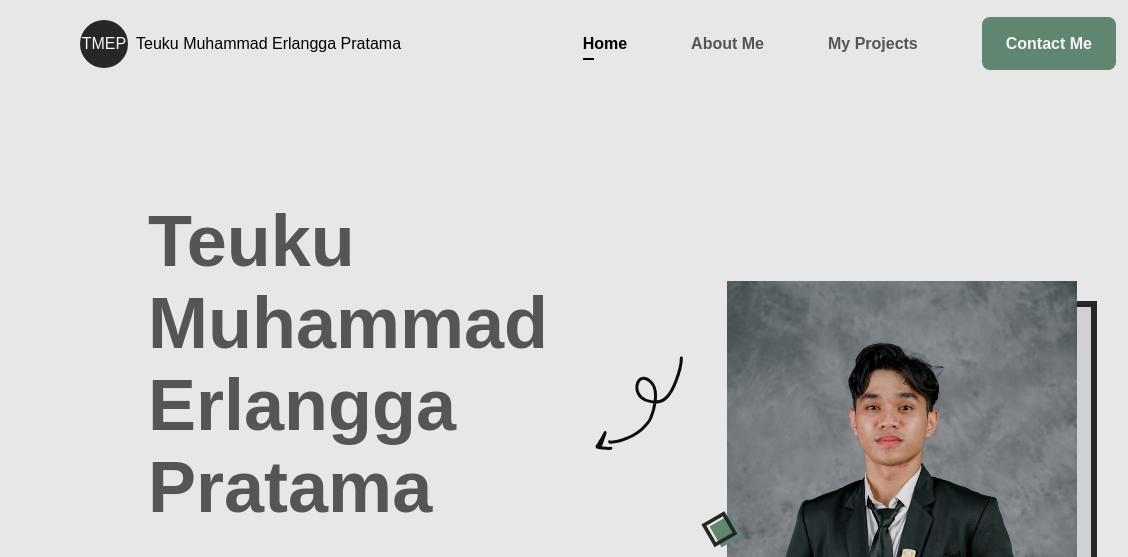
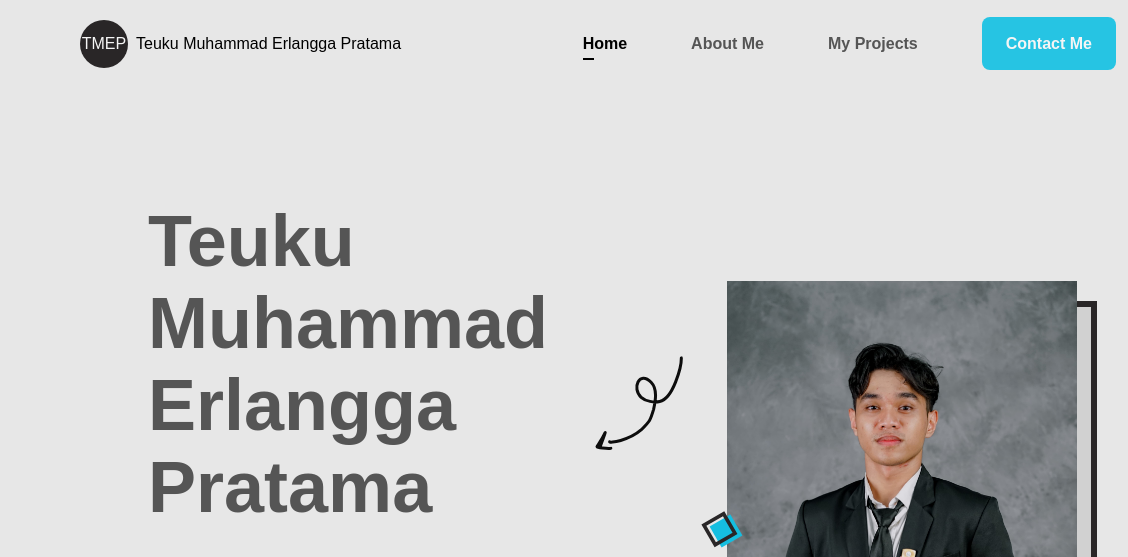
Before and after one commit to ErlPrtm/erlprtm.github.io, a plain HTML site: page index.html in a window 1280 px wide. Shown: the top 557 px of the page, 0-1128 px from the left. Drawn offline with nearby package versions, Linux system fonts and the light colour scheme; a web font is replaced by a local one.

Commit message:
Mengganti theme color to blue

```diff
--- a/assets/css/style.css
+++ b/assets/css/style.css
@@ -7,11 +7,11 @@
 
   /*======= Colors =======*/
   /* Color mode RGB(Red, Green, Blue) */
-  --first-color: rgb(95, 134, 113); /*Cutty Sark*/
+  --first-color: rgb(21, 190, 224);
   --black-color: rgb(41, 38, 39);
   --black-color-light: rgb(102, 102, 102);
-  --button: rgb(95, 134, 113);
-  --button-hover: rgb(56, 78, 66);
+  --button: rgb(38, 196, 227);
+  --button-hover: rgb(10, 112, 159);
   --white-color: rgb(245, 245, 245);
   --title-color: rgb(0, 0, 0);
   --text-color: rgb(85, 85, 85);
@@ -111,15 +111,15 @@ img {
 
 /*===================== Variables Dark theme =====================*/
 body.dark-theme {
-  --first-color: rgb(15, 107, 78);
+  --first-color:rgb(26, 167, 236);
   --black-color: rgb(46, 46, 46);
   --black-color-light: rgb(77, 77, 77);
   --title-color: rgb(255, 255, 255);
   --text-color: rgb(210, 210, 210);
   --body-color: rgb(20, 20, 20);
   --container-color: rgb(31, 31, 31);
-  --button: rgb(20, 138, 100);
-  --button-hover: rgb(10, 70, 51);
+  --button: rgb(12, 155, 226);
+  --button-hover: rgb(8, 107, 156);
 }
 
 /*=====================
@@ -140,7 +140,7 @@ in dark theme
 
 .dark-theme .section__title-1::after,
 .dark-theme .section__title-2::after {
-  background-color: rgba(15, 107, 78, 0.4);
+  background-color: rgba(12, 155, 226, 0.4);
 }
 
 .dark-theme :is(.home__arrow, .home__line, .about__line) {
@@ -181,7 +181,7 @@ in dark theme
 }
 
 .dark-theme .contact__button:hover {
-  background-color: rgb(20, 79, 60);
+  background-color: rgb(8, 107, 156);
 }
 
 .dark-theme .footer {
@@ -234,7 +234,7 @@ in dark theme
   content: "";
   width: 40px;
   height: 28px;
-  background-color: rgba(95, 134, 113, 0.5); /* Cutty shark */
+  background-color: rgba(46, 203, 233, 0.5); /* Cutty shark */
   position: absolute;
   top: -8px;
   right: -8px;
@@ -1008,7 +1008,7 @@ in dark theme
 }
 
 .contact__button:hover {
-  background-color: rgb(69, 97, 81);
+  background-color: rgb(18, 143, 200);
 }
 
 /* Efek placeholder */
```
